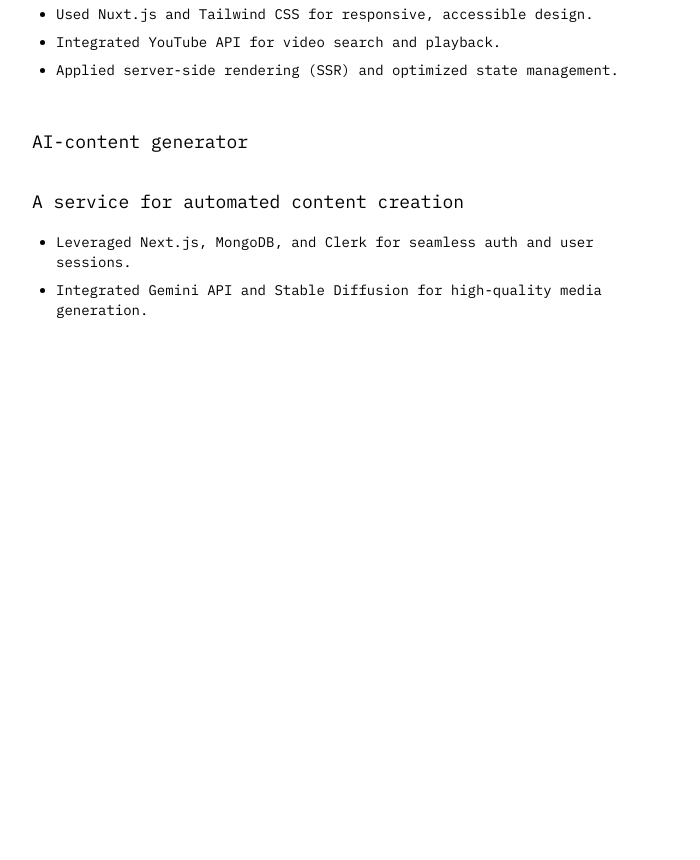
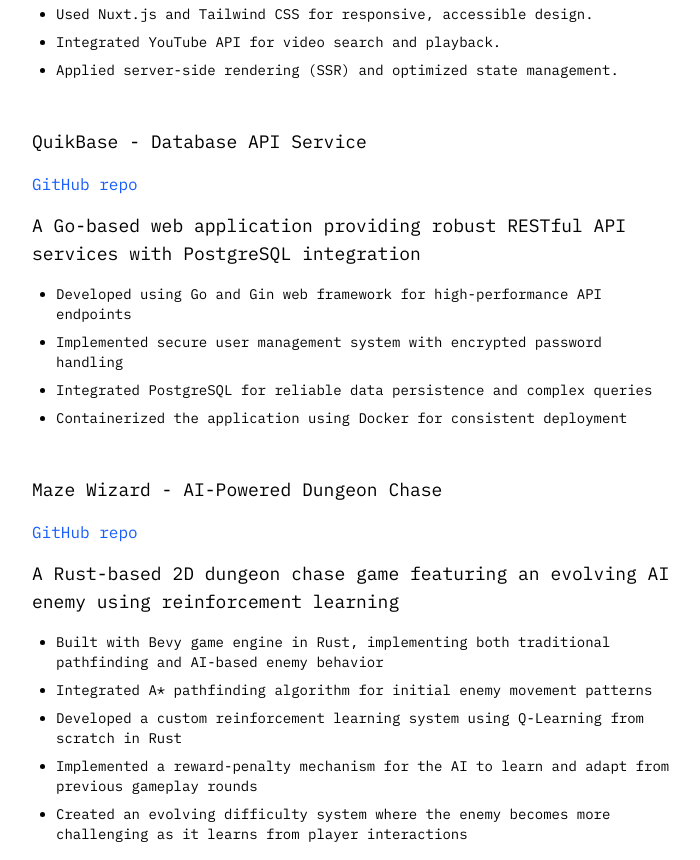
Before and after one commit to Yuvraj-cyborg/meweb, a Next.js app: page /work in a window 1280 px wide. Shown: the part 1280-2140 px from the top of the page, without its empty margins (288-988 px from the left). Before the commit the page ends 1616 px from the top, so only its background shows below. Built offline with nearby package versions, Linux system fonts and the light colour scheme.

Commit message:
work-updated

```diff
--- a/src/app/work/page.tsx
+++ b/src/app/work/page.tsx
@@ -52,11 +52,26 @@
     ]
   },
   {
-    title: "AI-content generator",
-    description: "A service for automated content creation",
+    title: "QuikBase - Database API Service",
+    repoUrl: "https://github.com/Yuvraj-cyborg/quikbase",
+    description: "A Go-based web application providing robust RESTful API services with PostgreSQL integration",
     details: [
-      "Leveraged Next.js, MongoDB, and Clerk for seamless auth and user sessions.",
-      "Integrated Gemini API and Stable Diffusion for high-quality media generation."
+      "Developed using Go and Gin web framework for high-performance API endpoints",
+      "Implemented secure user management system with encrypted password handling",
+      "Integrated PostgreSQL for reliable data persistence and complex queries",
+      "Containerized the application using Docker for consistent deployment",
+    ]
+  },
+  {
+    title: "Maze Wizard - AI-Powered Dungeon Chase",
+    description: "A Rust-based 2D dungeon chase game featuring an evolving AI enemy using reinforcement learning",
+    repoUrl: "https://github.com/Yuvraj-cyborg/Maze-Wizard",
+    details: [
+      "Built with Bevy game engine in Rust, implementing both traditional pathfinding and AI-based enemy behavior",
+      "Integrated A* pathfinding algorithm for initial enemy movement patterns",
+      "Developed a custom reinforcement learning system using Q-Learning from scratch in Rust",
+      "Implemented a reward-penalty mechanism for the AI to learn and adapt from previous gameplay rounds",
+      "Created an evolving difficulty system where the enemy becomes more challenging as it learns from player interactions"
     ]
   }
 ];
```
Also changed, not shown: 1 other file (tests, documents, lock files or other folders).
